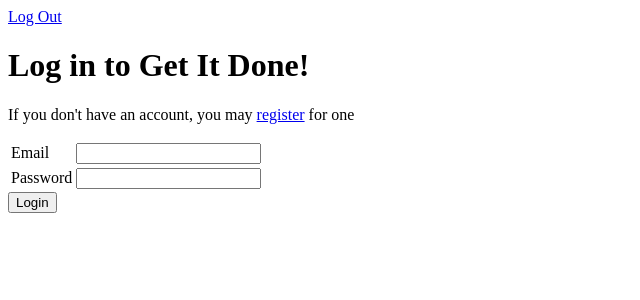
After one commit to deepti-agrawal/get-it-done, a Flask app: page /login in a window 1280 px wide. The commit adds this page. Shown: the top 300 px of the page, without its empty margins (0-640 px from the left). Run offline with Flask 2, Linux system fonts and the light colour scheme.

Commit message:
completedt prep work for class 9

```diff
--- a/main.py
+++ b/main.py
@@ -1,16 +1,102 @@
-from flask import Flask, request, redirect, render_template
+from flask import Flask, request, redirect, render_template, session, flash
+from flask_sqlalchemy import SQLAlchemy
+import cgi
 
 app = Flask(__name__)
 app.config['DEBUG'] = True
+app.config['SQLALCHEMY_DATABASE_URI'] = 'mysql+pymysql://get-it-done:Productive@localhost:8889/get-it-done'
+app.config['SQLALCHEMY_ECHO'] = True
+app.config['SQLALCHEMY_TRACK_MODIFICATIONS'] = False
+app.secret_key = '123ndh78'
+db = SQLAlchemy(app) #Constructor db object to use in application
 
-tasks=[]
+class Task(db.Model):
+    id = db.Column(db.Integer,primary_key = True)
+    name = db.Column(db.String(120))
+    completed = db.Column(db.Boolean)
+    owner_id = db.Column(db.Integer, db.ForeignKey('user.id'))
+
+    def __init__(self,name, owner):
+        self.name = name
+        self.completed = False
+        self.owner = owner
+
+class User(db.Model):
+   id = db.Column(db.Integer,primary_key = True)
+   email = db.Column(db.String(120), unique = True)
+   password = db.Column(db.String(120))
+   tasks = db.relationship('Task', backref='owner')
+
+   def __init__(self,email,password):
+       self.email = email
+       self.password = password
+
+@app.before_request
+def require_login():
+    allowed_routes = ['login','register']
+    if request.endpoint not in allowed_routes and 'email' not in session:
+        return redirect("/login")
+
+
+@app.route('/login',methods = ['GET','POST'])
+def login():
+    if request.method == 'POST':
+        email = request.form['email']
+        password = request.form['password']
+        user = User.query.filter_by(email = email).first()
+        if user and user.password == password:
+            session['email'] = email
+            flash("Logged in...")
+            return redirect('/')
+        else:
+            flash("Invalid username or password...",'error')
+    return render_template('login.html')
+
+@app.route('/register',methods = ['GET','POST'])
+def register():
+    if request.method == 'POST':
+        email = request.form['email']
+        password = request.form['password']
+        verify = request.form['verify']
+        #TODO validate user data
+        existing_user = User.query.filter_by(email = email).first()
+        if not existing_user:
+            new_user = User(email,password)
+            db.session.add(new_user)
+            db.session.commit()
+            session['email'] = email
+            return redirect("/")
+        else:
+            #TODO better response
+            return '<h1>Duplicate User</h1>'
+    return render_template('register.html')
 
 @app.route('/',methods = ['POST','GET'])
 def index():
+    owner = User.query.filter_by(email=session['email']).first()
     if request.method == 'POST':
-        task = request.form['task']
-        tasks.append(task)
+        task_name = request.form['task']
+        new_task = Task(task_name, owner)
+        db.session.add(new_task)
+        db.session.commit()
 
-    return render_template('todos.html',title="Get it Done!",tasks=tasks)
+    tasks =  Task.query.filter_by(completed=False,owner = owner).all()
+    completed_tasks =  Task.query.filter_by(completed=True, owner = owner).all()
+    return render_template('todos.html',title="Get it Done!",tasks=tasks,completed_tasks=completed_tasks)
 
-app.run()
+@app.route('/delete-task',methods = ['POST'])
+def delete_task():
+    task_id = int(request.form['task-id'])
+    task = Task.query.get(task_id)
+    task.completed = True
+    db.session.add(task)
+    db.session.commit()
+    return redirect("/")
+
+@app.route('/logout')
+def logout():
+    del session['email']
+    return redirect("/login")
+
+if __name__ == '__main__':
+    app.run()
--- a/templates/base.html
+++ b/templates/base.html
@@ -4,8 +4,21 @@
         <title>
             {{title}}
         </title>
+        <style>
+            .error{
+                color: red;
+            }
+        </style>
     </head>
     <body>
+        <div><a href='/logout'>Log Out</a></div>
+        {% with messages = get_flashed_messages(with_categories=True) %}
+        <ul>
+        {% for category,message in messages %}
+        <li class={{category}}>{{message}}</li>
+        {% endfor %}
+        </ul>
+        {% endwith %}
         {% block content%}
 
         {% endblock%}
--- /dev/null
+++ b/templates/login.html
@@ -0,0 +1,23 @@
+{% extends "base.html" %}
+
+{% block content %}
+<h1>Log in to Get It Done!</h1>
+<p>If you don't have an account, you may <a href="/register">register</a> for one</p>
+<form action="/login" method="post">
+    <table>
+        <tr>
+            <td><label for="email">Email</label></td>
+            <td>
+                <input name="email" type="email" value="{{ email }}">
+            </td>
+        </tr>
+        <tr>
+            <td><label for="password">Password</label></td>
+            <td>
+                <input name="password" type="password">
+            </td>
+        </tr>
+    </table>
+    <input type="submit" value="Login">
+</form>
+{% endblock %}
```
Also changed, not shown: templates/register.html (added, +28 -0 lines), templates/todos.html (+17 -1 lines).
